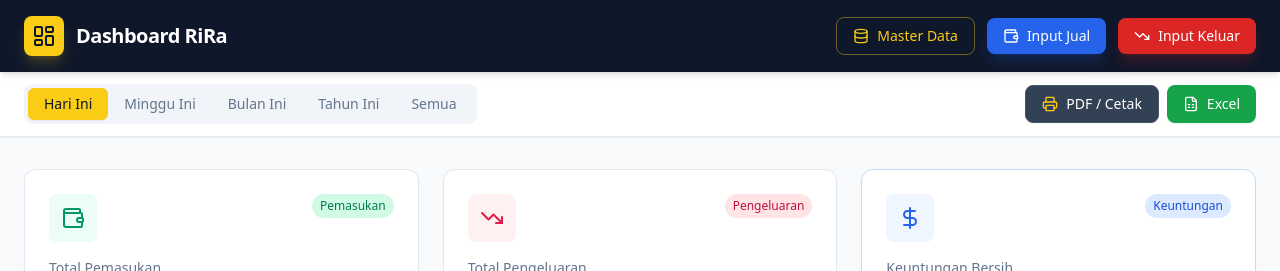
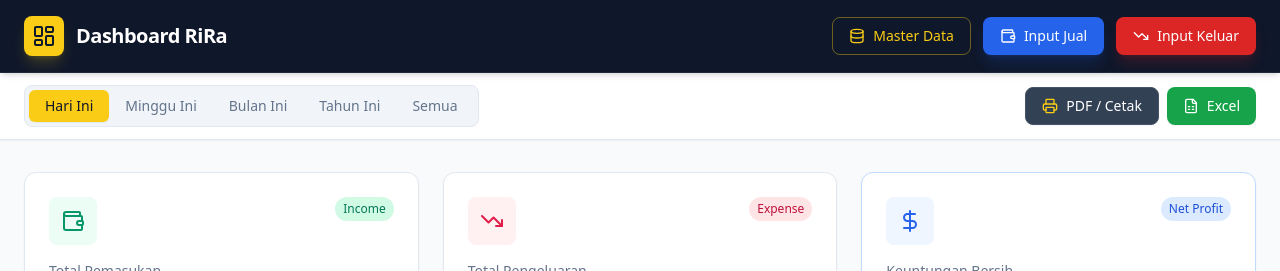
Before and after one commit to BuzzLight23/RiRa_project, a Next.js app in the folder frontend/: page / in a window 1280 px wide. Shown: the top 271 px of the page. Built offline with nearby package versions, Linux system fonts and the light colour scheme; no server answers; the database is empty.

Commit message:
refactor: update layout and improve code readability in layout and dashboard pages

```diff
--- a/frontend/src/app/layout.tsx
+++ b/frontend/src/app/layout.tsx
@@ -13,11 +13,8 @@ const geistMono = Geist_Mono({
 });
 
 export const metadata: Metadata = {
-  title: "RiRa Finance - Sistem Keuangan",
-  description: "Aplikasi pencatatan keuangan usaha kerupuk kemplang RiRa",
-  icons: {
-    icon: '/icon.png',
-  },
+  title: "RiRa Finance",
+  description: "Sistem Informasi Keuangan Usaha RiRa",
 };
 
 export default function RootLayout({
@@ -26,9 +23,9 @@ export default function RootLayout({
   children: React.ReactNode;
 }>) {
   return (
-    <html lang="en">
+    <html lang="id">
       <body
-        className={`${geistSans.variable} ${geistMono.variable} antialiased`}
+        className={`${geistSans.variable} ${geistMono.variable} antialiased bg-slate-50 text-slate-900`}
       >
         {children}
       </body>
--- a/frontend/src/app/page.tsx
+++ b/frontend/src/app/page.tsx
@@ -22,28 +22,13 @@ export default async function DashboardPage({
 }) {
   const supabase = await createClient()
 
-  // 1. Tangkap Filter URL
   const params = await searchParams
   const period = (params.periode as Period) || 'daily'
   const { start, end } = getDateRange(period)
 
-  // 2. Query Data Pemasukan
-  let incomeQuery = supabase
-    .from('income_transactions')
-    .select(`
-      id, created_at, quantity, total_amount,
-      products (name),
-      outlets (name)
-    `)
-    .order('created_at', { ascending: false })
+  let incomeQuery = supabase.from('income_transactions').select(`id, created_at, quantity, total_amount, products (name), outlets (name)`).order('created_at', { ascending: false })
+  let expenseQuery = supabase.from('expense_transactions').select('*').order('created_at', { ascending: false })
 
-  // 3. Query Data Pengeluaran
-  let expenseQuery = supabase
-    .from('expense_transactions')
-    .select('*')
-    .order('created_at', { ascending: false })
-
-  // Terapkan Filter Waktu
   if (start && end) {
     incomeQuery = incomeQuery.gte('created_at', start).lte('created_at', end)
     expenseQuery = expenseQuery.gte('created_at', start).lte('created_at', end)
@@ -52,154 +37,101 @@ export default async function DashboardPage({
   const { data: incomeData } = await incomeQuery
   const { data: expenseData } = await expenseQuery
 
-  // 4. Hitung Ringkasan
   const totalIncome = incomeData?.reduce((acc, curr) => acc + (curr.total_amount || 0), 0) || 0
   const totalExpense = expenseData?.reduce((acc, curr) => acc + (curr.amount || 0), 0) || 0
   const netProfit = totalIncome - totalExpense
 
-  // Format Rupiah
   const toRupiah = (num: number) => new Intl.NumberFormat('id-ID', { style: 'currency', currency: 'IDR', maximumFractionDigits: 0 }).format(num)
 
   return (
     <div className="min-h-screen bg-slate-50 pb-20 print:bg-white flex flex-col font-sans text-slate-800">
 
-      {/* === HEADER UTAMA (Navy Blue & Yellow) === */}
-      <header className="bg-slate-900 text-white px-6 py-4 shadow-md z-20 print:hidden">
+      {/* HEADER */}
+      <header className="bg-slate-900 text-white px-6 py-4 shadow-md z-20 print:hidden border-b border-slate-800">
         <div className="max-w-7xl mx-auto flex flex-col md:flex-row items-center justify-between gap-4">
-
-          {/* Logo Brand */}
           <div className="flex items-center gap-3">
             <div className="w-10 h-10 bg-yellow-400 rounded-lg flex items-center justify-center text-slate-900 shadow-lg shadow-yellow-400/20">
               <LayoutDashboard className="w-6 h-6" />
             </div>
-            <h1 className="text-xl font-bold tracking-tight">Dashboard RiRa</h1>
+            <h1 className="text-xl font-bold tracking-tight text-white">Dashboard RiRa</h1>
           </div>
-
-          {/* Tombol Navigasi Header */}
           <div className="flex items-center gap-3">
             <Link href="/master" className="flex items-center gap-2 px-4 py-2 rounded-lg border border-yellow-400/40 text-yellow-400 hover:bg-yellow-400/10 transition-colors text-sm font-medium active:scale-95">
               <Database className="w-4 h-4" />
-              Master Data
+              <span className="hidden sm:inline">Master Data</span>
             </Link>
-            <Link href="/transaksi" className="flex items-center gap-2 px-4 py-2 rounded-lg bg-blue-600 hover:bg-blue-700 text-white transition-colors shadow-lg shadow-blue-600/20 text-sm font-medium active:scale-95">
+            <Link href="/transaksi" className="flex items-center gap-2 px-4 py-2 rounded-lg bg-blue-600 hover:bg-blue-700 text-white transition-colors shadow-lg shadow-blue-600/20 text-sm font-medium active:scale-95 border border-transparent">
               <Wallet className="w-4 h-4" />
-              Input Jual
+              <span className="hidden sm:inline">Input Jual</span>
             </Link>
-            <Link href="/pengeluaran" className="flex items-center gap-2 px-4 py-2 rounded-lg bg-red-600 hover:bg-red-700 text-white transition-colors shadow-lg shadow-red-600/20 text-sm font-medium active:scale-95">
+            <Link href="/pengeluaran" className="flex items-center gap-2 px-4 py-2 rounded-lg bg-red-600 hover:bg-red-700 text-white transition-colors shadow-lg shadow-red-600/20 text-sm font-medium active:scale-95 border border-transparent">
               <TrendingDown className="w-4 h-4" />
-              Input Keluar
+              <span className="hidden sm:inline">Input Keluar</span>
             </Link>
           </div>
         </div>
       </header>
 
-      {/* === STICKY SUB-HEADER (Filter & Download) === */}
+      {/* FILTER */}
       <div className="bg-white border-b border-slate-200 px-6 py-3 sticky top-0 z-10 shadow-sm print:hidden">
         <div className="max-w-7xl mx-auto flex flex-col md:flex-row items-center justify-between gap-4">
-
-          {/* Filter Tanggal */}
-          <div className="flex items-center bg-slate-100 rounded-lg p-1 overflow-x-auto max-w-full no-scrollbar">
-            {[
-              { label: 'Hari Ini', val: 'daily' },
-              { label: 'Minggu Ini', val: 'weekly' },
-              { label: 'Bulan Ini', val: 'monthly' },
-              { label: 'Tahun Ini', val: 'yearly' },
-              { label: 'Semua', val: 'all' },
-            ].map((tab) => (
-              <Link
-                key={tab.val}
-                href={`/?periode=${tab.val}`}
-                className={`px-4 py-1.5 rounded-md text-sm font-medium transition-all whitespace-nowrap ${
-                  period === tab.val
-                    ? 'bg-yellow-400 text-slate-900 shadow-sm font-bold'
-                    : 'text-slate-500 hover:bg-white hover:text-slate-800'
-                }`}
-              >
+          <div className="flex items-center bg-slate-100 rounded-lg p-1 overflow-x-auto max-w-full no-scrollbar border border-slate-200">
+            {[{ label: 'Hari Ini', val: 'daily' }, { label: 'Minggu Ini', val: 'weekly' }, { label: 'Bulan Ini', val: 'monthly' }, { label: 'Tahun Ini', val: 'yearly' }, { label: 'Semua', val: 'all' }].map((tab) => (
+              <Link key={tab.val} href={`/?periode=${tab.val}`} className={`px-4 py-1.5 rounded-md text-sm font-medium transition-all whitespace-nowrap active:scale-95 ${period === tab.val ? 'bg-yellow-400 text-slate-900 shadow-sm font-bold' : 'text-slate-500 hover:bg-white hover:text-slate-800'}`}>
                 {tab.label}
               </Link>
             ))}
           </div>
-
-          {/* Tombol Download Component */}
           <div className="shrink-0">
-            <DownloadReport
-              incomeData={incomeData || []}
-              expenseData={expenseData || []}
-              period={period}
-            />
+            <DownloadReport incomeData={incomeData || []} expenseData={expenseData || []} period={period} />
           </div>
         </div>
       </div>
 
-      {/* === CONTENT UTAMA === */}
+      {/* CONTENT */}
       <main className="grow px-6 py-8 print:p-0">
         <div className="max-w-7xl mx-auto space-y-8">
-
-          {/* 1. KARTU RINGKASAN (Summary Cards) */}
+          {/* CARDS */}
           <div className="grid grid-cols-1 md:grid-cols-3 gap-6 print:grid-cols-3">
-
-            {/* Card Pemasukan */}
             <div className="bg-white rounded-xl p-6 shadow-sm border border-slate-200 flex flex-col justify-between hover:shadow-md transition-all active:scale-[0.99] print:border-2">
               <div className="flex items-start justify-between mb-4">
-                <div className="p-3 rounded-lg bg-emerald-50 text-emerald-600">
-                  <Wallet className="w-6 h-6" />
-                </div>
-                <span className="text-xs font-medium px-2 py-1 rounded-full bg-emerald-100 text-emerald-700">Pemasukan</span>
+                <div className="p-3 rounded-lg bg-emerald-50 text-emerald-600"><Wallet className="w-6 h-6" /></div>
+                <span className="text-xs font-medium px-2 py-1 rounded-full bg-emerald-100 text-emerald-700">Income</span>
               </div>
               <div>
                 <p className="text-slate-500 text-sm font-medium mb-1">Total Pemasukan</p>
                 <h3 className="text-3xl font-bold text-slate-900 tracking-tight">{toRupiah(totalIncome)}</h3>
               </div>
             </div>
-
-            {/* Card Pengeluaran */}
             <div className="bg-white rounded-xl p-6 shadow-sm border border-slate-200 flex flex-col justify-between hover:shadow-md transition-all active:scale-[0.99] print:border-2">
               <div className="flex items-start justify-between mb-4">
-                <div className="p-3 rounded-lg bg-rose-50 text-rose-600">
-                  <TrendingDown className="w-6 h-6" />
-                </div>
-                <span className="text-xs font-medium px-2 py-1 rounded-full bg-rose-100 text-rose-700">Pengeluaran</span>
+                <div className="p-3 rounded-lg bg-rose-50 text-rose-600"><TrendingDown className="w-6 h-6" /></div>
+                <span className="text-xs font-medium px-2 py-1 rounded-full bg-rose-100 text-rose-700">Expense</span>
               </div>
               <div>
                 <p className="text-slate-500 text-sm font-medium mb-1">Total Pengeluaran</p>
                 <h3 className="text-3xl font-bold text-slate-900 tracking-tight">{toRupiah(totalExpense)}</h3>
               </div>
             </div>
-
-            {/* Card Keuntungan */}
             <div className={`bg-white rounded-xl p-6 shadow-sm border flex flex-col justify-between hover:shadow-md transition-all active:scale-[0.99] print:border-2 ${netProfit >= 0 ? 'border-blue-200' : 'border-orange-200'}`}>
               <div className="flex items-start justify-between mb-4">
-                <div className={`p-3 rounded-lg ${netProfit >= 0 ? 'bg-blue-50 text-blue-600' : 'bg-orange-50 text-orange-600'}`}>
-                  <DollarSign className="w-6 h-6" />
-                </div>
-                <span className={`text-xs font-medium px-2 py-1 rounded-full ${netProfit >= 0 ? 'bg-blue-100 text-blue-700' : 'bg-orange-100 text-orange-700'}`}>
-                  Keuntungan
-                </span>
+                <div className={`p-3 rounded-lg ${netProfit >= 0 ? 'bg-blue-50 text-blue-600' : 'bg-orange-50 text-orange-600'}`}><DollarSign className="w-6 h-6" /></div>
+                <span className={`text-xs font-medium px-2 py-1 rounded-full ${netProfit >= 0 ? 'bg-blue-100 text-blue-700' : 'bg-orange-100 text-orange-700'}`}>Net Profit</span>
               </div>
               <div>
                 <p className="text-slate-500 text-sm font-medium mb-1">Keuntungan Bersih</p>
-                <h3 className={`text-3xl font-bold tracking-tight ${netProfit >= 0 ? 'text-blue-600' : 'text-orange-600'}`}>
-                  {toRupiah(netProfit)}
-                </h3>
+                <h3 className={`text-3xl font-bold tracking-tight ${netProfit >= 0 ? 'text-blue-600' : 'text-orange-600'}`}>{toRupiah(netProfit)}</h3>
               </div>
             </div>
           </div>
 
-          {/* 2. TABEL DETAIL (Grid Split) */}
+          {/* TABLES */}
           <div className="grid grid-cols-1 lg:grid-cols-2 gap-8 print:grid-cols-1">
-
-            {/* Tabel Penjualan */}
             <div className="bg-white rounded-xl shadow-sm border border-slate-200 flex flex-col h-125 print:h-auto print:border-2">
               <div className="px-6 py-5 border-b border-slate-100 flex items-center justify-between">
-                <div className="flex items-center gap-2 text-emerald-600">
-                  <TrendingUp className="w-5 h-5" />
-                  <h2 className="font-bold text-slate-900 text-lg">Rincian Penjualan</h2>
-                </div>
-                <span className="bg-emerald-100 text-emerald-700 text-xs font-semibold px-2.5 py-1 rounded-md print:hidden">
-                  {incomeData?.length || 0} Transaksi
-                </span>
+                <div className="flex items-center gap-2 text-emerald-600"><TrendingUp className="w-5 h-5" /><h2 className="font-bold text-slate-900 text-lg">Rincian Penjualan</h2></div>
+                <span className="bg-emerald-100 text-emerald-700 text-xs font-semibold px-2.5 py-1 rounded-md print:hidden">{incomeData?.length || 0} Transaksi</span>
               </div>
-
               <div className="overflow-y-auto p-2 flex-1 print:overflow-visible custom-scrollbar">
                 <table className="w-full text-left border-collapse">
                   <thead className="sticky top-0 bg-white z-10 print:static">
@@ -215,26 +147,9 @@ export default async function DashboardPage({
                     ) : (
                       incomeData?.map((item: any) => (
                         <tr key={item.id} className="group hover:bg-slate-50 transition-colors">
-                          <td className="px-4 py-4">
-                            <div className="flex items-center gap-3">
-                              <div className="p-2 bg-slate-100 rounded-lg text-slate-500">
-                                <Package className="w-4 h-4" />
-                              </div>
-                              <div>
-                                <p className="font-semibold text-slate-900">{item.products?.name}</p>
-                                <p className="text-xs text-slate-500">Qty: {item.quantity}</p>
-                              </div>
-                            </div>
-                          </td>
-                          <td className="px-4 py-4 text-center">
-                            <span className="inline-flex items-center gap-1.5 px-2.5 py-1 rounded-md bg-slate-100 text-slate-600 text-xs font-medium border border-slate-200">
-                              <Store className="w-3 h-3" />
-                              {item.outlets?.name}
-                            </span>
-                          </td>
-                          <td className="px-4 py-4 text-right font-bold text-emerald-600">
-                            {toRupiah(item.total_amount)}
-                          </td>
+                          <td className="px-4 py-4"><div className="flex items-center gap-3"><div className="p-2 bg-slate-100 rounded-lg text-slate-500"><Package className="w-4 h-4" /></div><div><p className="font-semibold text-slate-900">{item.products?.name}</p><p className="text-xs text-slate-500">Qty: {item.quantity}</p></div></div></td>
+                          <td className="px-4 py-4 text-center"><span className="inline-flex items-center gap-1.5 px-2.5 py-1 rounded-md bg-slate-100 text-slate-600 text-xs font-medium border border-slate-200"><Store className="w-3 h-3" />{item.outlets?.name}</span></td>
+                          <td className="px-4 py-4 text-right font-bold text-emerald-600">{toRupiah(item.total_amount)}</td>
                         </tr>
                       ))
                     )}
@@ -242,19 +157,11 @@ export default async function DashboardPage({
                 </table>
               </div>
             </div>
-
-            {/* Tabel Pengeluaran */}
             <div className="bg-white rounded-xl shadow-sm border border-slate-200 flex flex-col h-125 print:h-auto print:border-2">
               <div className="px-6 py-5 border-b border-slate-100 flex items-center justify-between">
-                <div className="flex items-center gap-2 text-rose-600">
-                  <TrendingDown className="w-5 h-5" />
-                  <h2 className="font-bold text-slate-900 text-lg">Rincian Pengeluaran</h2>
-                </div>
-                <span className="bg-rose-100 text-rose-700 text-xs font-semibold px-2.5 py-1 rounded-md print:hidden">
-                  {expenseData?.length || 0} Transaksi
-                </span>
+                <div className="flex items-center gap-2 text-rose-600"><TrendingDown className="w-5 h-5" /><h2 className="font-bold text-slate-900 text-lg">Rincian Pengeluaran</h2></div>
+                <span className="bg-rose-100 text-rose-700 text-xs font-semibold px-2.5 py-1 rounded-md print:hidden">{expenseData?.length || 0} Transaksi</span>
               </div>
-
               <div className="overflow-y-auto p-2 flex-1 print:overflow-visible custom-scrollbar">
                 <table className="w-full text-left border-collapse">
                   <thead className="sticky top-0 bg-white z-10 print:static">
@@ -270,23 +177,9 @@ export default async function DashboardPage({
                     ) : (
                       expenseData?.map((item: any) => (
                         <tr key={item.id} className="group hover:bg-slate-50 transition-colors">
-                          <td className="px-4 py-4">
-                            <div className="flex items-center gap-3">
-                              <div className="p-2 bg-slate-100 rounded-lg text-slate-500">
-                                <ShoppingBag className="w-4 h-4" />
-                              </div>
-                              <p className="font-semibold text-slate-900">{item.description}</p>
-                            </div>
-                          </td>
-                          <td className="px-4 py-4 text-center text-slate-500 text-xs">
-                            <div className="flex items-center justify-center gap-1">
-                              <Calendar className="w-3 h-3" />
-                              {new Date(item.created_at).toLocaleDateString('id-ID', { day: 'numeric', month: 'short' })}
-                            </div>
-                          </td>
-                          <td className="px-4 py-4 text-right font-bold text-rose-600">
-                            {toRupiah(item.amount)}
-                          </td>
+                          <td className="px-4 py-4"><div className="flex items-center gap-3"><div className="p-2 bg-slate-100 rounded-lg text-slate-500"><ShoppingBag className="w-4 h-4" /></div><p className="font-semibold text-slate-900">{item.description}</p></div></td>
+                          <td className="px-4 py-4 text-center text-slate-500 text-xs"><div className="flex items-center justify-center gap-1"><Calendar className="w-3 h-3" />{new Date(item.created_at).toLocaleDateString('id-ID', { day: 'numeric', month: 'short' })}</div></td>
+                          <td className="px-4 py-4 text-right font-bold text-rose-600">{toRupiah(item.amount)}</td>
                         </tr>
                       ))
                     )}
@@ -294,7 +187,6 @@ export default async function DashboardPage({
                 </table>
               </div>
             </div>
-
           </div>
         </div>
       </main>
```
